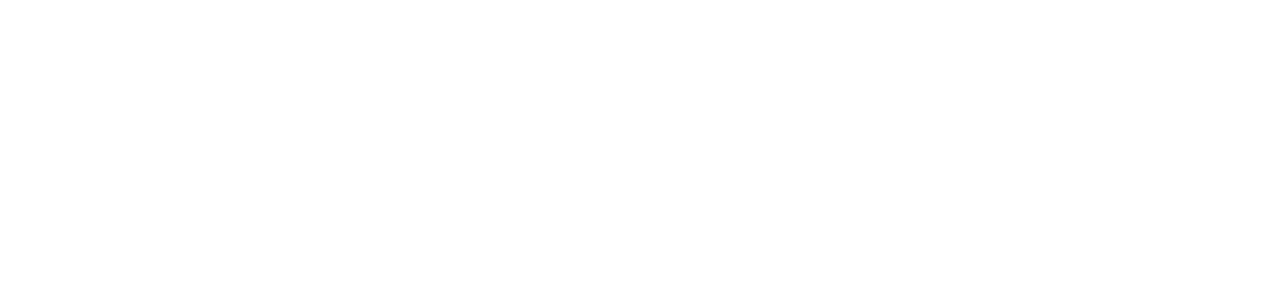
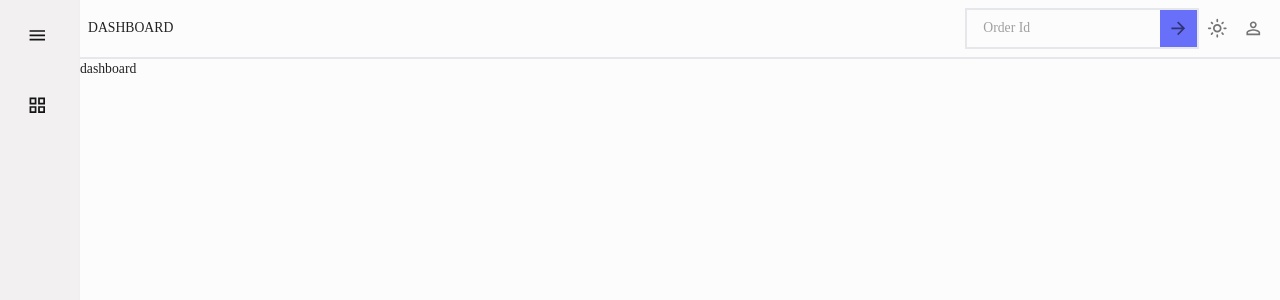
Before and after one commit to geekyvinayak/courier-backoffice, a React (Create React App) app: page / in a window 1280 px wide. Shown: the top 300 px of the page. Built offline with nearby package versions, Linux system fonts and the light colour scheme.

Commit message:
created side bar

```diff
--- a/package.json
+++ b/package.json
@@ -48,5 +48,10 @@
       "last 1 firefox version",
       "last 1 safari version"
     ]
+  },
+  "devDependencies": {
+    "autoprefixer": "^10.4.20",
+    "postcss": "^8.5.1",
+    "tailwindcss": "^3.4.17"
   }
 }
--- /dev/null
+++ b/postcss.config.js
@@ -0,0 +1,6 @@
+module.exports = {
+    plugins: {
+      tailwindcss: {},
+      autoprefixer: {},
+    },
+  };
--- a/src/App.js
+++ b/src/App.js
@@ -1,7 +1,28 @@
+import { Route, Routes } from "react-router";
+import Navbar from "./components/navbar";
+import { ColorModeContext , useMode } from "./theme";
+import { CssBaseline , ThemeProvider } from "@mui/material";
+import Dashboard from "./tabs/dashboard";
+import Sidebar from "./components/sidebar";
 function App() {
+  const [theme , colorMode] = useMode();
+
   return (
+    <ColorModeContext.Provider value={colorMode}>
+    <ThemeProvider theme={theme}>
+    <CssBaseline />
     <div className="app">
+      <Sidebar />
+      <main className="content">
+      <Navbar />
+      <Routes>
+        <Route path="/" element={<Dashboard />} />
+        <Route path="/dashboard" element={<Dashboard />} />
+      </Routes>
+      </main>
     </div>
+    </ThemeProvider>
+    </ColorModeContext.Provider>
   );
 }
 
--- a/src/components/navbar.jsx
+++ b/src/components/navbar.jsx
@@ -1,8 +1,35 @@
 import React from 'react'
+import { IconButton ,useTheme} from '@mui/material'
+import { useContext } from 'react'
+import { ColorModeContext , tokens } from '../theme'
+import { InputBase } from '@mui/material'
+import { DarkModeOutlined, LightModeOutlined, PersonOutline ,ArrowForwardOutlined} from '@mui/icons-material'
 
 const Navbar = () => {
+    const theme = useTheme()
+    const colors = tokens(theme.palette.mode)
+    const colorMode = useContext(ColorModeContext)
+
   return (
-    <div>Navbar</div>
+    <div className='flex justify-between p-2 items-center border-b-2'>
+        <div>
+            DASHBOARD
+        </div>
+        <div className='flex'>
+        <div className={`flex bg-[${colors.primary[400]}] border-2`} >
+        <InputBase sx={{ ml: 2, flex: 1 }} placeholder="Order Id" />
+        <IconButton type="button" sx={{backgroundColor:colors.blueAccent[500], borderRadius:0}} classes='bg-red-400' cl>
+          <ArrowForwardOutlined color='red'/>
+        </IconButton>
+      </div>
+        <IconButton onClick={colorMode.toggleColorMode}>
+        {theme.palette.mode ==='light'?<LightModeOutlined />:<DarkModeOutlined />}
+        </IconButton>
+        <IconButton>
+            <PersonOutline />
+        </IconButton>
+        </div>
+    </div>
   )
 }
 
--- a/src/components/sidebar.jsx
+++ b/src/components/sidebar.jsx
@@ -1,9 +1,97 @@
-import React from 'react'
+import React from "react";
+import { useState } from "react";
+import { Sidebar, Menu, MenuItem } from "react-pro-sidebar";
+import { IconButton, Typography, useTheme } from "@mui/material";
+import { Link } from "react-router-dom";
+import { tokens } from "../theme";
+// import {MenuOutlinedIcon } from '@mui/icons-material'
+import MenuOutlinedIcon from "@mui/icons-material/MenuOutlined";
+import GridViewOutlinedIcon from '@mui/icons-material/GridViewOutlined';
+const Sidebarr = () => {
+  const theme = useTheme();
+  const colors = tokens(theme.palette.mode);
+  const [isCollapsed, setIsCollapsed] = useState(true);
+  const [selected, setIsSelected] = useState("Dashboard");
 
-const Sidebar = () => {
   return (
-    <div>Sidebar</div>
-  )
-}
+    <div className="h-[100%]">
+      <Sidebar
+        collapsed={isCollapsed}
+        rootStyles={{
+          [`.ps-sidebar-container`]: {
+            background: `${colors.primary[400]} !important`,
+            height:"100% !important",
+          },
+          ['&.ps-sidebar-root']:{
+            height:"100% !important",
+          },
 
-export default Sidebar
+        }}
+      >
+        <Menu
+        rootStyles={{
+            [`.ps-sidebar-container`]: {
+              background: `${colors.primary[400]} !important`,
+              height:"100% !important",
+            },
+            ['&.ps-sidebar-root']:{
+              height:"100% !important",
+            },
+
+          }}
+          menuItemStyles={{
+            button: {
+              // the active class will be added automatically by react router
+              // so we can use it to style the active menu item
+              [`.active`]: {
+                backgroundColor: "#13395e",
+                color: "red",
+              },
+              [`&:hover`]:{
+                // backgroundColor:"red"
+                color:`black !important`
+              }
+            },
+          }}
+        >
+          <MenuItem
+            onClick={() => setIsCollapsed(!isCollapsed)}
+            icon={isCollapsed ? <MenuOutlinedIcon /> : undefined}
+            style={{
+              margin: "10px 0 20px 0",
+              color: colors.grey[100],
+            }}
+          >
+            {!isCollapsed && (
+              <div className="flex justify-between items-center ml-[15px]">
+                <Typography variant="h3" color={colors.grey[100]}>
+                  LOGO
+                </Typography>
+                <IconButton onClick={() => setIsCollapsed(!isCollapsed)}>
+                  <MenuOutlinedIcon />
+                </IconButton>
+              </div>
+            )}
+          </MenuItem>
+
+          <MenuItem
+            icon={isCollapsed ? <GridViewOutlinedIcon /> : undefined}
+            style={{
+              margin: "10px 0 20px 0",
+              color: colors.grey[100],
+            }}
+            component={<Link to="/dashboard" />}
+          >
+            {!isCollapsed && (
+              <div className="flex gap-2 items-center ml-[15px]">
+                <GridViewOutlinedIcon /> {!isCollapsed && "Dashboard"}
+              </div>
+            )}
+          </MenuItem>
+        </Menu>
+      </Sidebar>
+    </div>
+  );
+};
+
+export default Sidebarr;
--- a/src/index.css
+++ b/src/index.css
@@ -1,3 +1,6 @@
+@tailwind base;
+@tailwind components;
+@tailwind utilities;
 @import url('https://fonts.googleapis.com/css2?family=Source+Sans+3:ital,wght@0,200..900;1,200..900&display=swap');
 
 html,
--- /dev/null
+++ b/tailwind.config.js
@@ -0,0 +1,10 @@
+/** @type {import('tailwindcss').Config} */
+module.exports = {
+  content: [
+    "./src/**/*.{js,jsx,ts,tsx}",
+  ],
+  theme: {
+    extend: {},
+  },
+  plugins: [],
+}
```
